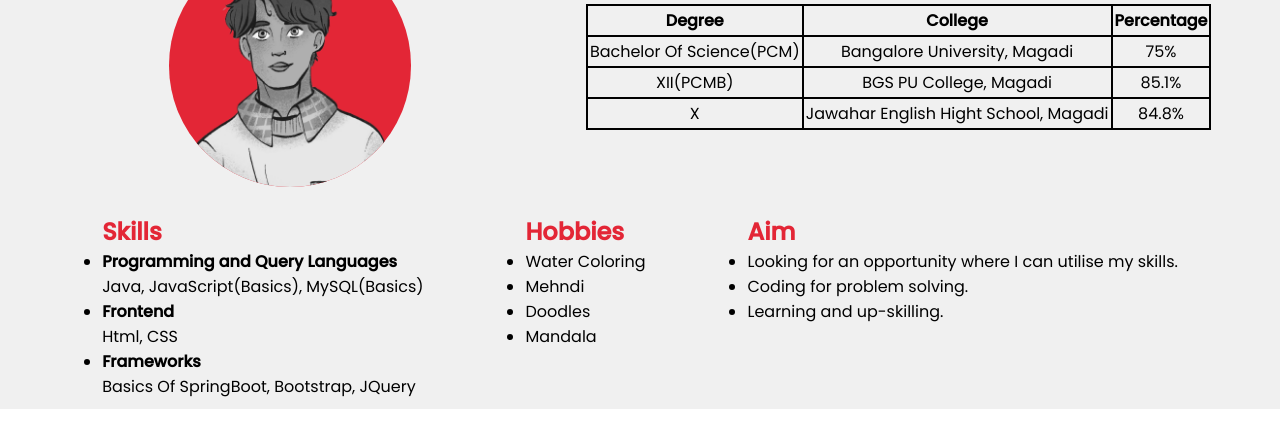
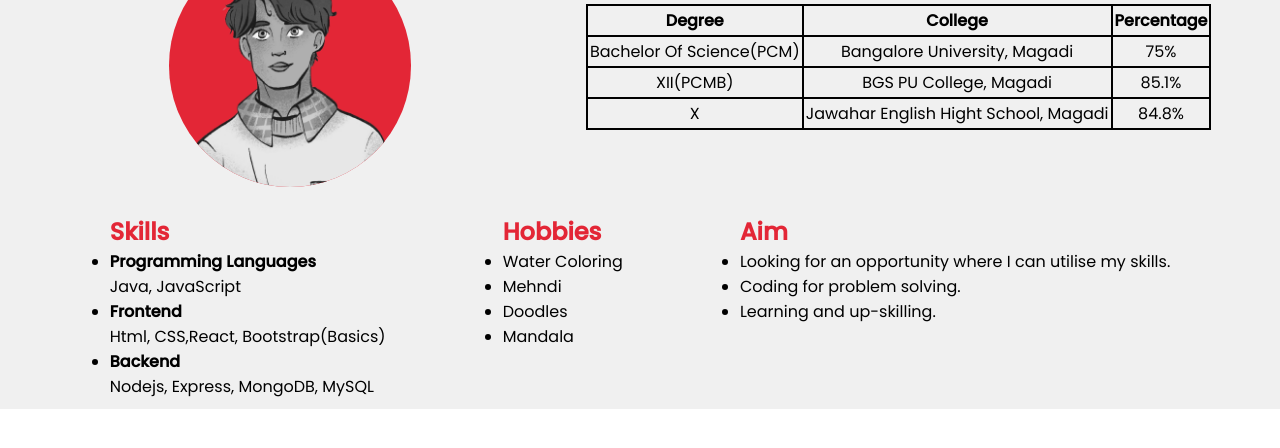
Before and after one commit to MastanKhan1/My_Portfolio, a plain HTML site: page about_me.html in a window 1280 px wide. Shown: the part 146-594 px from the top of the page. Drawn offline with Linux system fonts and the light colour scheme; a web font is replaced by a local one.

Commit message:
Update about_me.html
Saved About me list

```diff
--- a/about_me.html
+++ b/about_me.html
@@ -76,16 +76,16 @@
                     <h2>Skills</h2>
                     <ul>
                         <li>
-                            <h4>Programming and Query Languages</h4>
-                            <p>Java, JavaScript(Basics), MySQL(Basics)</p>
+                            <h4>Programming Languages</h4>
+                            <p>Java, JavaScript</p>
                         </li>
                         <li>
                             <h4>Frontend</h4>
-                            <p>Html, CSS</p>
+                            <p>Html, CSS,React, Bootstrap(Basics)</p>
                         </li>
                         <li>
-                            <h4>Frameworks</h4>
-                            <p>Basics Of SpringBoot, Bootstrap, JQuery</p>
+                            <h4>Backend</h4>
+                            <p>Nodejs, Express, MongoDB, MySQL</p>
                         </li>
 
                     </ul>
```
